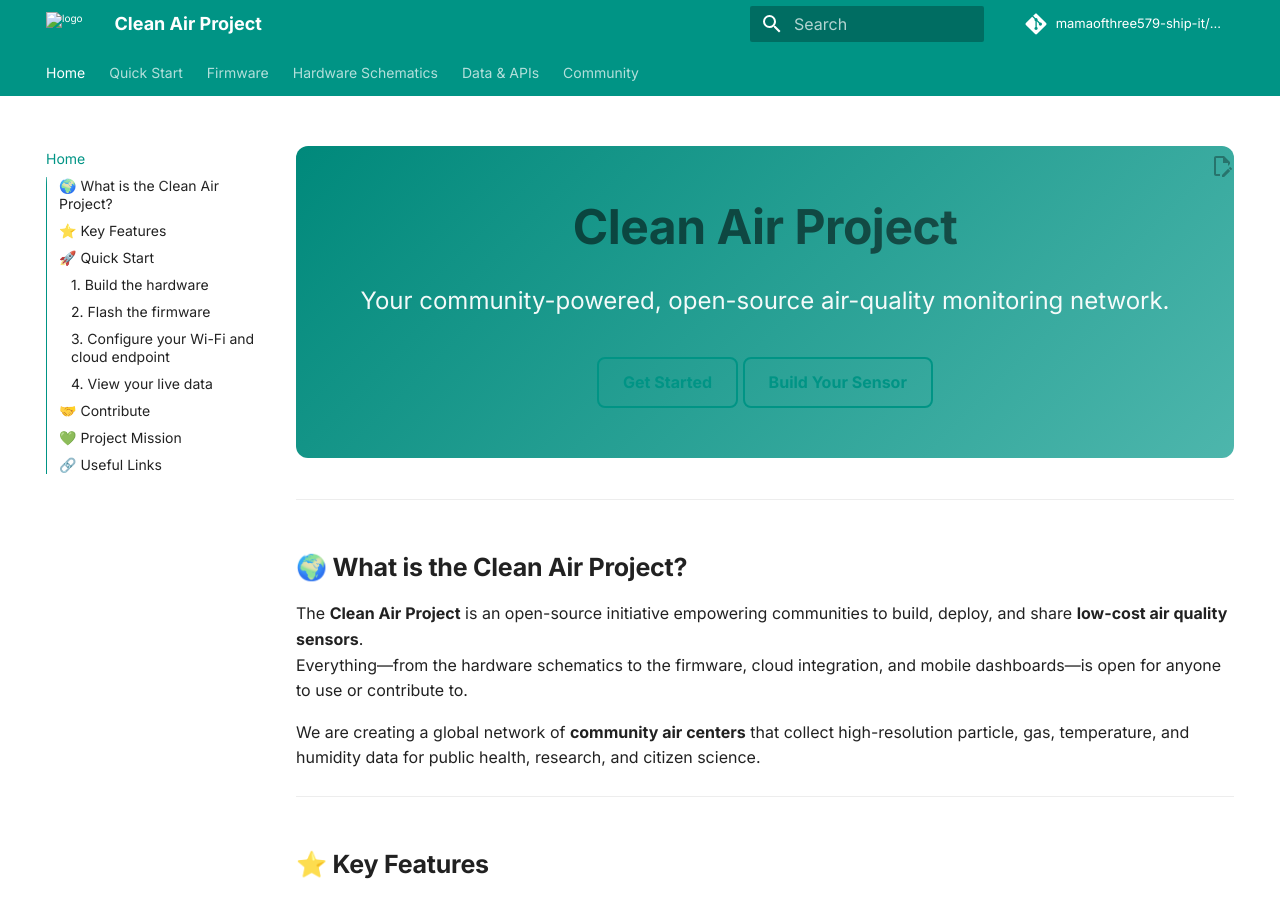
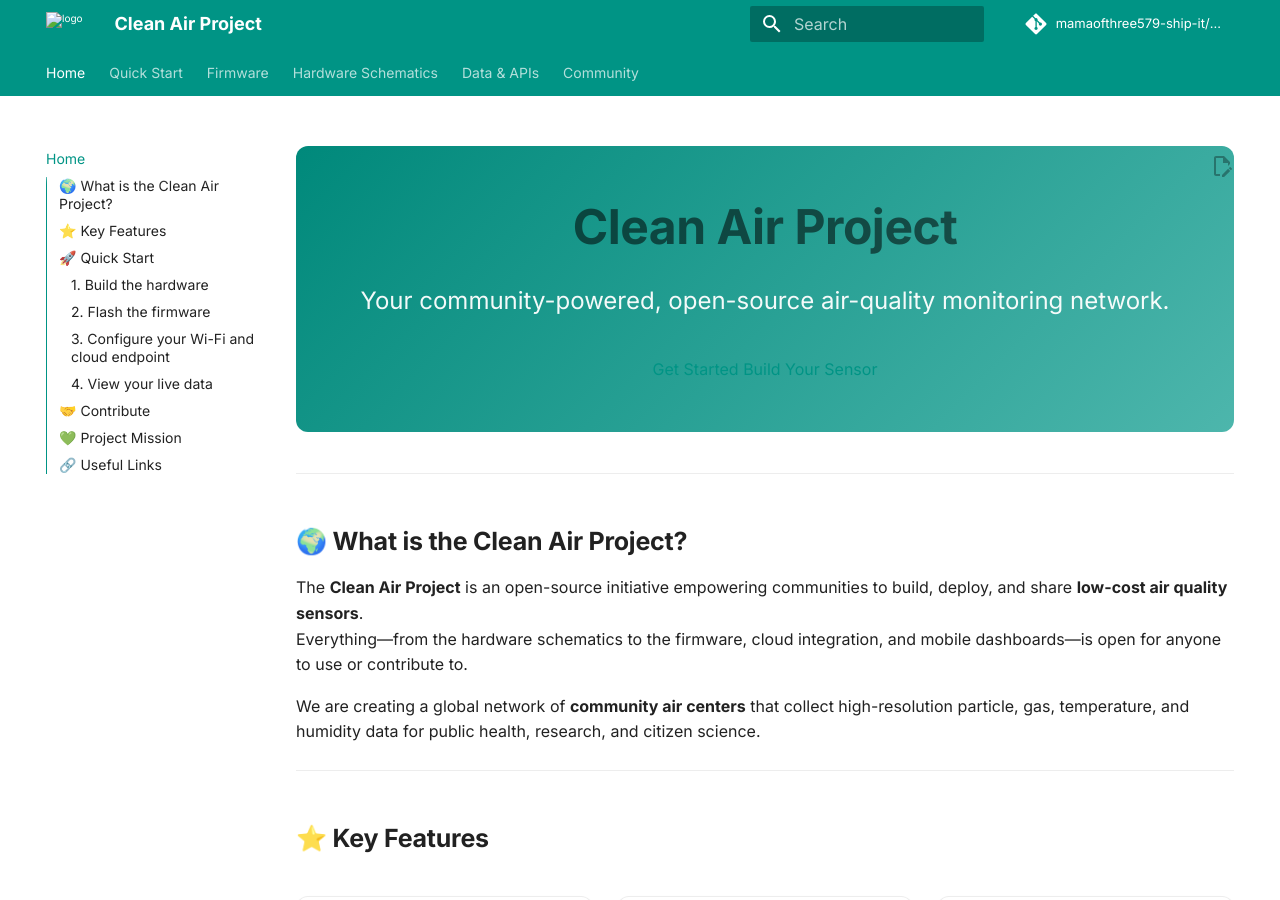
Before and after one commit to mamaofthree579-ship-it/clean-air-project, an MkDocs documentation site: the page built from docs/index.md, in a window 1280 px wide and 900 px high. Built offline with MkDocs 1.6.1 and Material for MkDocs 9.7.7, drawn with Linux system fonts in a browser that asks for light colours; comment, search, counter and statistics services are not loaded.

Commit message:
Update index.md

```diff
--- a/docs/index.md
+++ b/docs/index.md
@@ -3,8 +3,8 @@
   <p>Your community-powered, open-source air-quality monitoring network.</p>
 
   <div style="margin-top: 1.8rem;">
-    <a href="/clean-air-project/docs/getting-started.md"class="md-button">Get Started</a>
-    <a href="/clean-air-project/docs/hardware/build_guide.md"class="md-button">Build Your Sensor</a>
+    <a href="/clean-air-project/docs/getting-started.md"class="button-class">Get Started</a>
+    <a href="/clean-air-project/docs/hardware/build_guide.md"class="button-class">Build Your Sensor</a>
   </div>
 </div>
 
```
